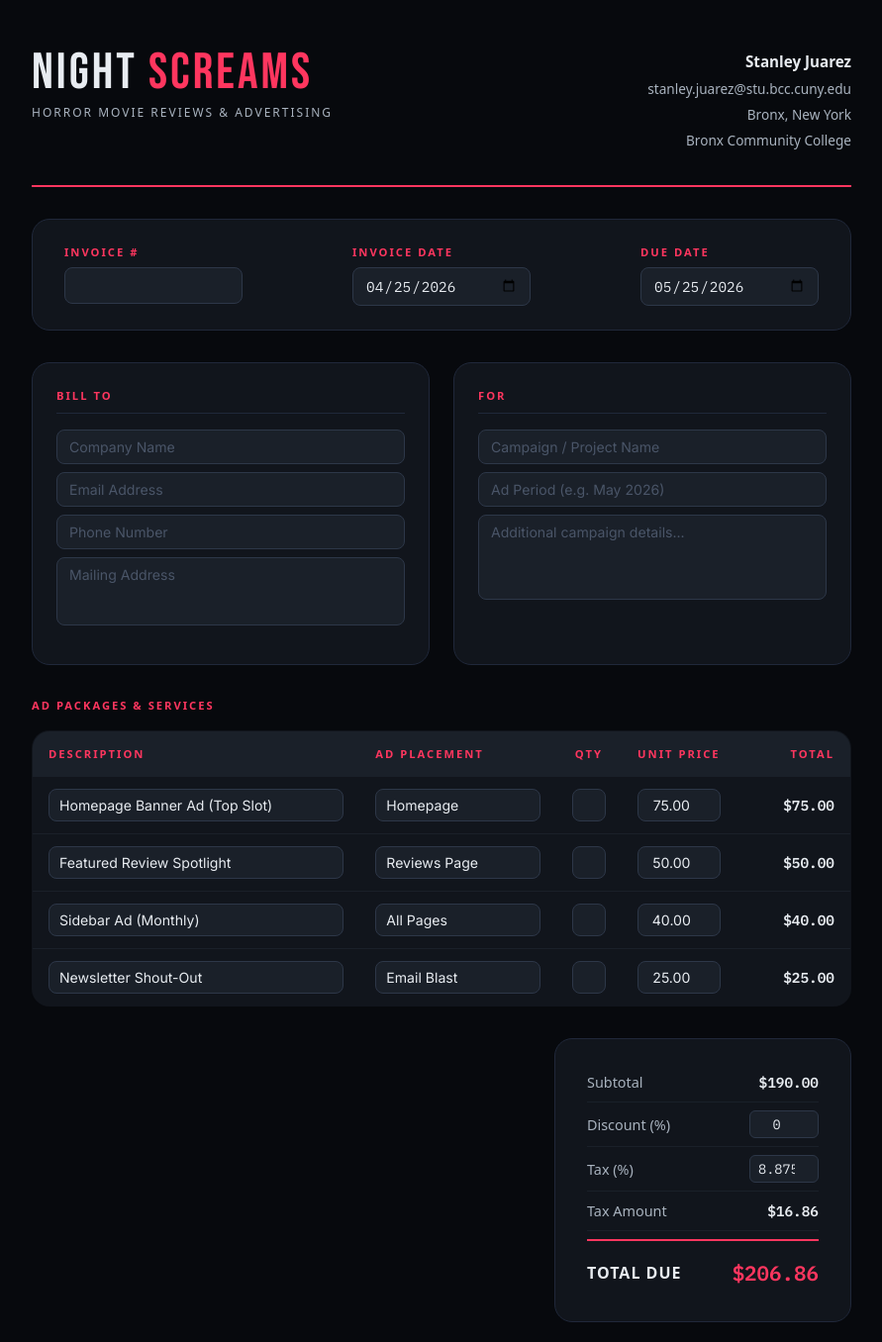
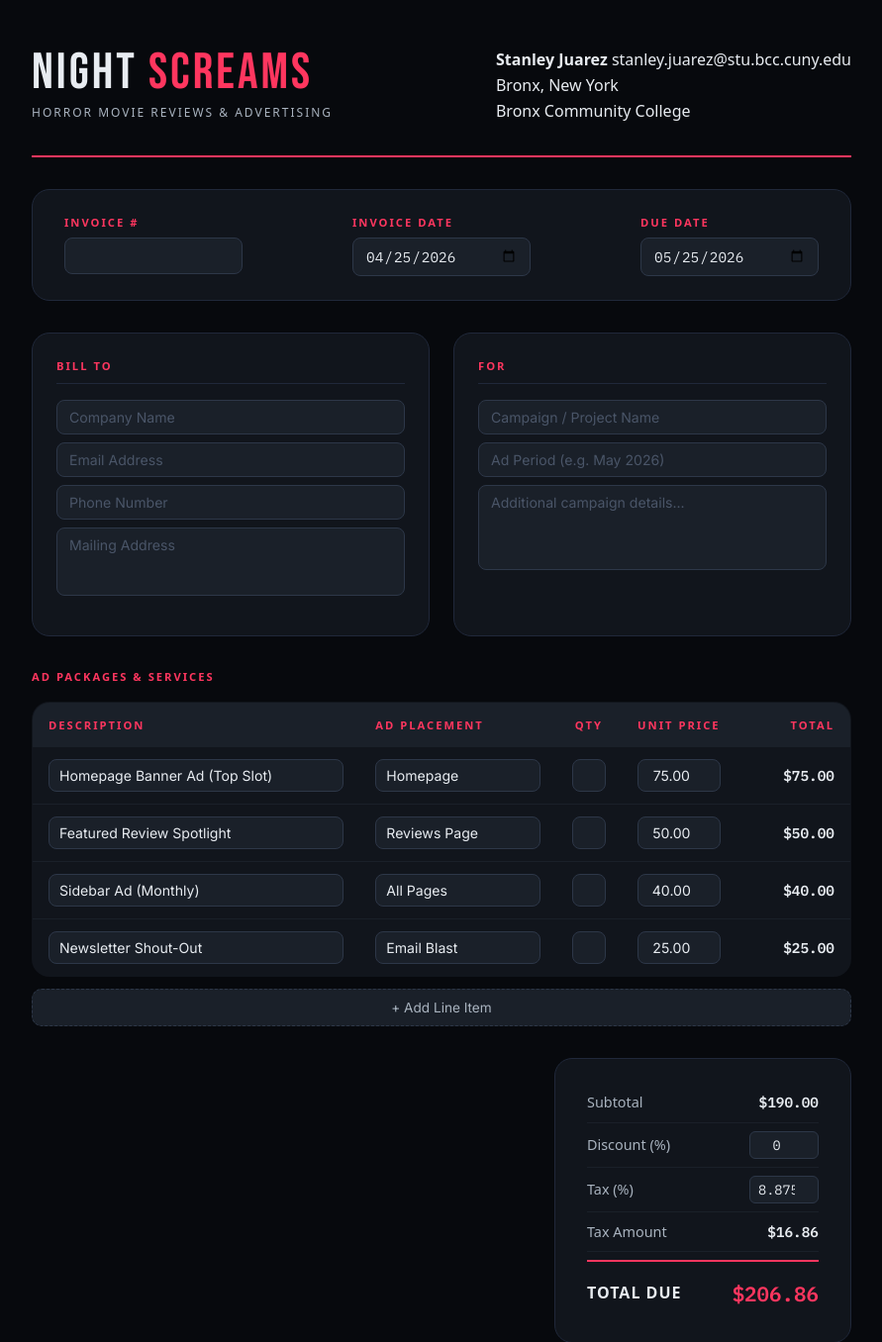
Before and after one commit to stanleyJ15/stanleyj15.github.io, a PHP site: page /invoice.html in a window 1280 px wide. Shown: the part 71-1427 px from the top of the page at 99% size, without its empty margins (194-1085 px from the left). Run offline with PHP 8.4, Linux system fonts and the light colour scheme.

Commit message:
Add files via upload

```diff
--- a/invoice.css
+++ b/invoice.css
@@ -1,5 +1,16 @@
 @import url('https://fonts.googleapis.com/css2?family=Bebas+Neue&family=IBM+Plex+Mono:wght@400;600&family=Inter:wght@300;400;600&display=swap');
-
+/* variables para usar desoues */
+:root {
+  --bg: #07090d;
+  --card: #11151c;
+  --soft: #1a2029;
+  --text: #e8ecf1;
+  --muted: #a9b3bf;
+  --accent: #ff365f;
+  --accent-2: #8b5cf6;
+  --radius: 18px;
+  --shadow: 0 10px 30px rgba(0,0,0,.35);
+}
 .invoice-wrapper {
   max-width: 860px;
   margin: 3rem auto;
@@ -37,7 +48,7 @@
   margin-top: 4px;
 }
 
-.inv-company-info {
+/*.inv-company-info {
   text-align: right;
   font-size: 0.85rem;
   color: var(--muted);
@@ -48,7 +59,7 @@
   color: var(--text);
   display: block;
   font-size: 0.95rem;
-}
+} */
 
 .inv-meta {
   display: flex;
@@ -387,3 +398,23 @@ tbody td input[type="number"] {
   .inv-brand { color: #000; }
   .invoice-wrapper { margin: 0; }
 }
+
+.add-row-btn {
+  background: var(--soft);
+  border: 1px dashed #2d3748;
+  border-radius: 10px;
+  color: var(--muted);
+  cursor: pointer;
+  font-size: 0.85rem;
+  margin-top: 0.75rem;
+  padding: 10px;
+  width: 100%;
+  transition: all 0.2s;
+  font-family: 'Inter', sans-serif;
+}
+
+.add-row-btn:hover {
+  border-color: var(--accent);
+  color: var(--accent);
+  background: rgba(255, 54, 95, 0.05);
+}
--- a/invoice.html
+++ b/invoice.html
@@ -115,7 +115,9 @@
             <td class="line-total">$25.00</td>
           </tr>
         </tbody>
+
       </table>
+      <button class="add-row-btn" onclick="addRow()">+ Add Line Item</button>
     </div>
 
     <div class="inv-totals">
--- a/invoice.js
+++ b/invoice.js
@@ -51,3 +51,34 @@ function resetForm() {
 }
 
 calculate();
+
+
+
+
+// Add and delete rows for personalized ads
+function addRow(item = {}) {
+  const tbody = document.getElementById('items-body');
+  const tr = document.createElement('tr');
+
+  tr.innerHTML = `
+    <td>
+      <input type="text" placeholder="Ad package or service description"
+        value="${item.desc || ''}" oninput="calculate()" /> </td>
+    <td>
+        <input type="text" placeholder="e.g. Homepage"
+        value="${item.placement || ''}" /> </td>
+    <td> <input type="number" min="0" value="${item.qty ?? 1}" oninput="calculate()" /> </td>
+    <td> <input type="number" min="0" step="0.01" value="${item.price ?? ''}"
+     placeholder="0.00" oninput="calculate()" /> </td>
+    <td class="line-total">$0.00</td>
+    <td> <button class="remove-btn" onclick="removeRow(this)" title="Remove row">✕</button> </td>
+  `;
+
+  tbody.appendChild(tr);
+  calculate();
+}
+
+function removeRow(btn) {
+  btn.closest('tr').remove();
+  calculate();
+}
```
